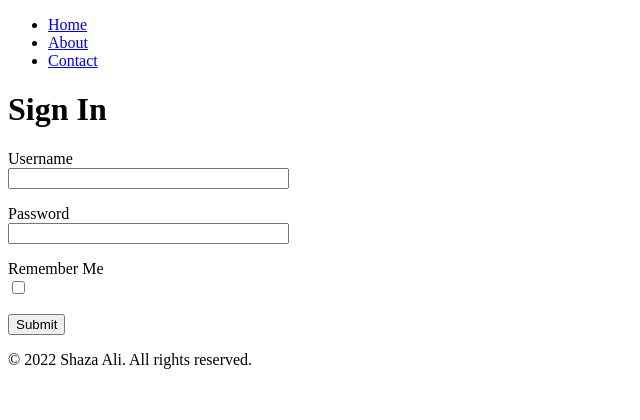
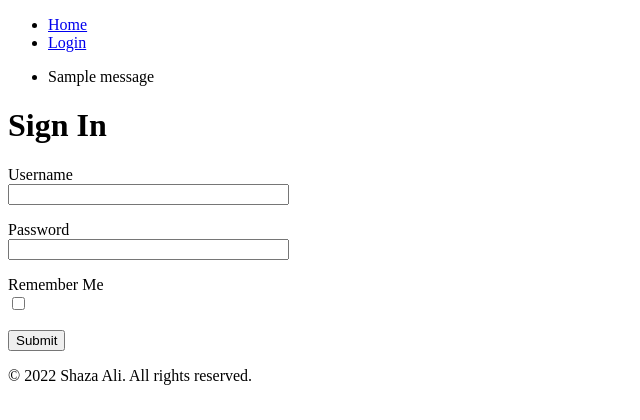
Before and after one commit to shazaaly/mediconsult, a Flask app: page /login in a window 1280 px wide. Shown: the top 420 px of the page, without its empty margins (0-640 px from the left). Run offline with Flask 3, Linux system fonts and the light colour scheme; one stand-in notice (Sample message) is shown.

Commit message:
generating links

```diff
--- a/app/routes.py
+++ b/app/routes.py
@@ -1,4 +1,4 @@
-from flask import render_template,flash, redirect
+from flask import render_template,flash, redirect, url_for
 from forms import LoginForm
 from app import app
 
@@ -27,7 +27,7 @@ def login():
     form = LoginForm()
     if form.validate_on_submit():
         flash(" Logged in successfully user {}, remeber me : {}".format(form.username.data, form.remember_me.data))
-        return redirect("/index")
+        return redirect(url_for("index"))
     return render_template('login.html', form=form, title="Login")
 
 from app import routes
--- a/app/templates/base.html
+++ b/app/templates/base.html
@@ -10,12 +10,26 @@
 	<header>
 		<nav>
 			<ul>
-				<li><a href="/">Home</a></li>
-				<li><a href="/about">About</a></li>
-				<li><a href="/contact">Contact</a></li>
+				<li><a  href="{{ url_for('index')}}">Home</a></li>
+				<li><a href="{{ url_for('login')}}">Login</a></li>
 			</ul>
 		</nav>
 	</header>
+</hr>
+
+	{% with messages = get_flashed_messages() %}
+	{% if messages %}
+	<ul>
+		{% for message in messages %}
+		<li>
+		{{ message }}
+		</li>
+
+		{% endfor %}
+	</ul>
+
+	{% endif %}
+	{% endwith %}
 
 	<main>
 		{% block content %}
--- a/app/templates/login.html
+++ b/app/templates/login.html
@@ -10,12 +10,20 @@
 	<p>
 		{{ form.username.label }} </br>
 		{{ form.username(size=32) }}
+		{% for error in form.username.errors %}
+			<span style="color:red">[{{ error }}] </span>
+
+		{% endfor %}
 
 	</p>
 
 	<p>
 		{{ form.password.label }} </br>
 		{{ form.password(size=32) }}
+		{% for error in form.password.errors %}
+			<span style="color:red">[{{ error }}] </span>
+
+		{% endfor %}
 
 	</p>
 
```
